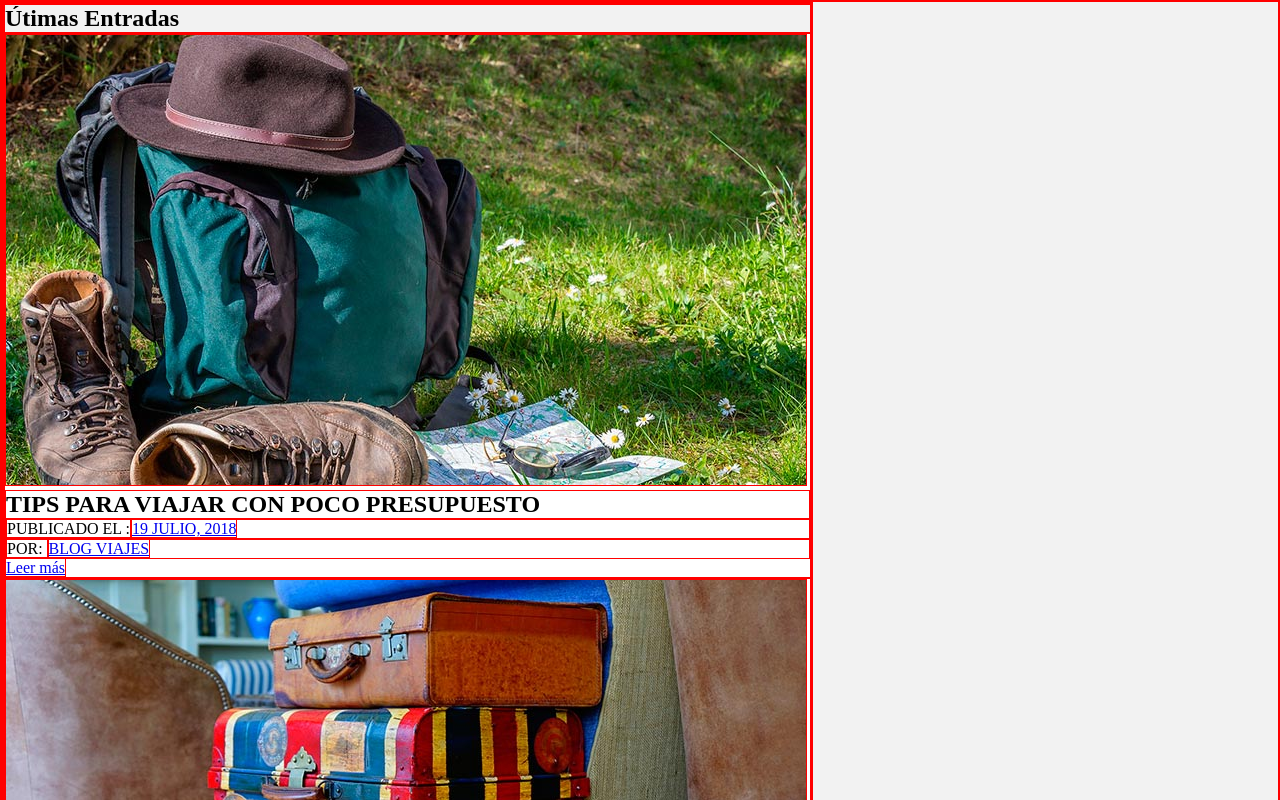
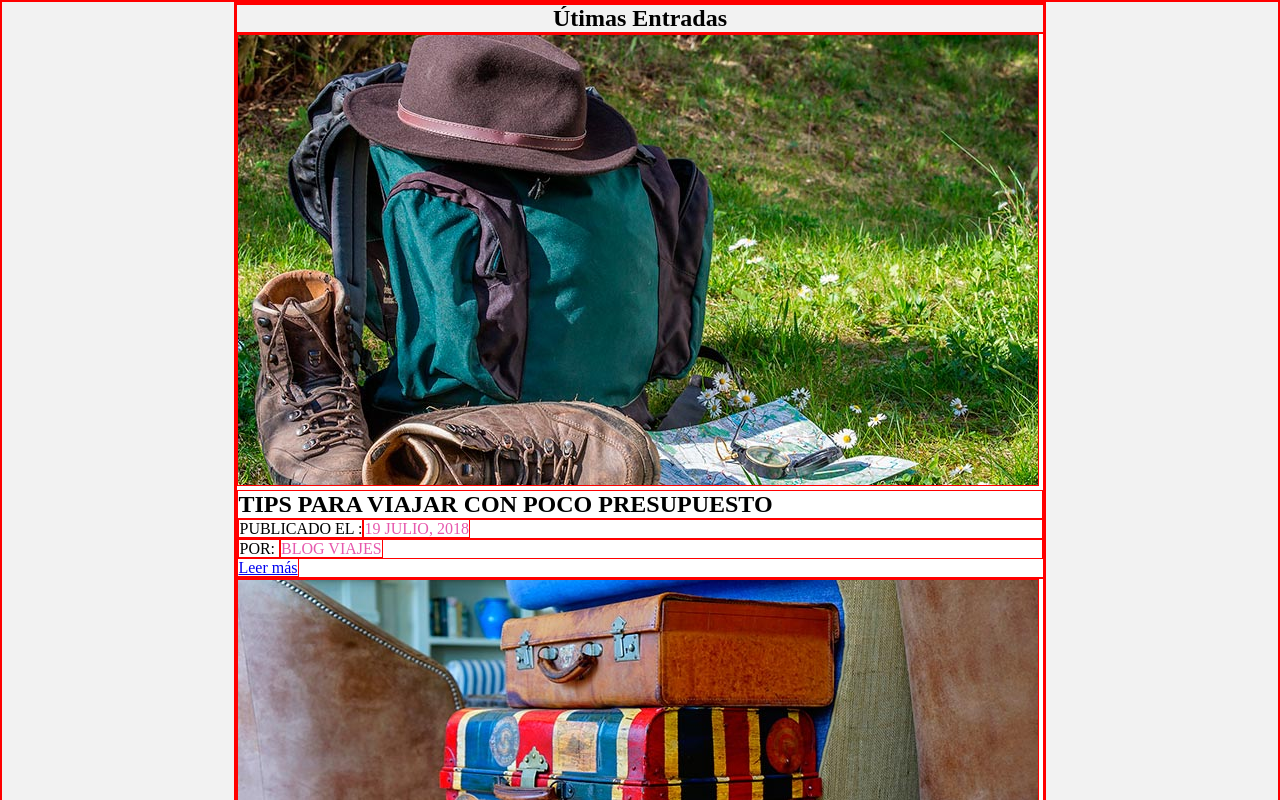
Before and after one commit to JairoBlancoJaime/Diseno-Interfaces, a plain HTML site: page FlexBox-Pract2/index.html in a window 1280 px wide. Shown: the top 800 px of the page. Drawn offline with Linux system fonts and the light colour scheme.

Commit message:
Last Commit - FlexBox Pract2 - 30oct 10:23

```diff
--- a/FlexBox-Pract1/styles/styles.css
+++ b/FlexBox-Pract1/styles/styles.css
@@ -8,7 +8,7 @@
 }
 
 body {
-    height: 100vh;
+    min-height: 100vh;
     display: flex;
     justify-content: center;
     align-items: center;
--- a/FlexBox-Pract2/styles/styles.css
+++ b/FlexBox-Pract2/styles/styles.css
@@ -8,15 +8,18 @@
 }
 
 body {
+    min-height: 100vh;
     display: flex;
-    flex-wrap: wrap;
+    justify-content: center;
 
     background-color:  #f2f2f2;
 
     #Entradas {
+        max-width: 1100px;
+
 
         h1 {
-
+            text-align: center;
         }
 
         .Articulos {
@@ -36,7 +39,8 @@ body {
 
                 }
                 a{
-
+                    text-decoration: none;
+                    color: #e659ad;
                 }
             }
             a{
```
